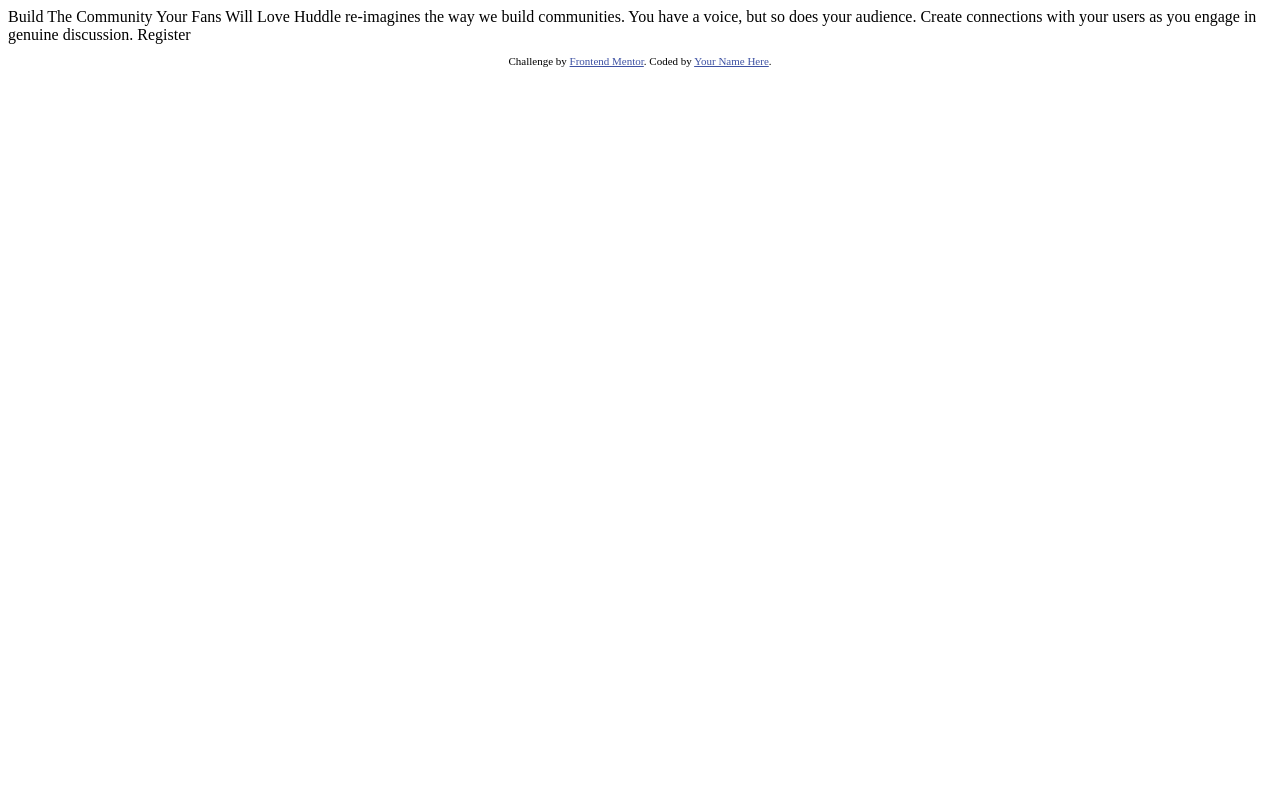
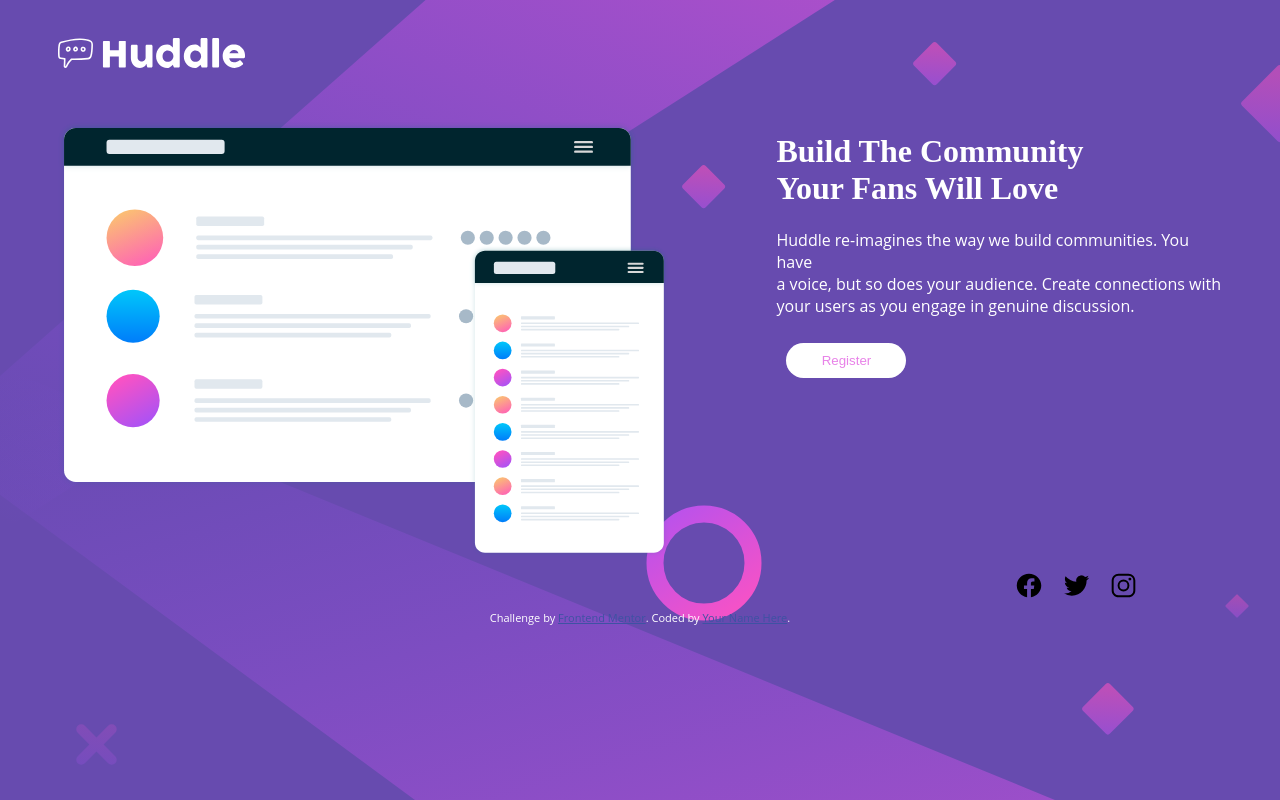
Before and after one commit to LeonNjoroge/FMCodeCh2, a plain HTML site: page huddle-landing-page-with-single-introductory-section-master/index.html in a window 1280 px wide. Drawn offline with Linux system fonts and the light colour scheme.

Commit message:
new file:   huddle-landing-page-with-single-introductory-section-master/images/logo-facebook.svg 	new file:   huddle-landing-page-with-single-introductory-section-master/images/logo-instagram.svg 	new file:   huddle-landing-page-with-single-introductory-section-master/images/logo-twitter.svg 	modified:   huddle-landing-page-with-single-introductory-section-master/index.html 	new file:   huddle-landing-page-with-single-introductory-section-master/style.css

```diff
--- a/huddle-landing-page-with-single-introductory-section-master/index.html
+++ b/huddle-landing-page-with-single-introductory-section-master/index.html
@@ -6,28 +6,64 @@
 
   <link rel="icon" type="image/png" sizes="32x32" href="./images/favicon-32x32.png">
 
+
   <title>Frontend Mentor | Huddle landing page with single introductory section</title>
 
   <!-- Feel free to remove these styles or customise in your own stylesheet 👍 -->
+  <link rel="stylesheet" href="style.css">
   <style>
     .attribution { font-size: 11px; text-align: center; }
     .attribution a { color: hsl(228, 45%, 44%); }
   </style>
 </head>
 <body>
+  <img src="images/logo.svg" class = "logo" >
+<main>
+  <div class="container">
 
+    <div class = "child-container">
+      <img src = "images/illustration-mockups.svg" class="illustration">
+    </div>
+
+  <div class ="child-container">
+    <div class = "text-area">
+    <h1 class = "heading">Build The Community <br>Your Fans Will Love</h1>
+      <p class ="text">Huddle re-imagines the way we build communities. You have <br>
+                      a voice, but so does your audience. Create connections with <br>
+                      your users as you engage in genuine discussion.
+      </p>
+      <button type="submit">Register</button>
+        </div>
+  </div>
+
+
+  </div>
+
+
+</main>
+
+
+<!--
   Build The Community Your Fans Will Love
 
   Huddle re-imagines the way we build communities. You have a voice, but so does your audience.
   Create connections with your users as you engage in genuine discussion.
 
   Register
+-->
 
   <footer>
+    <div class="icons">
+      <img src="images/logo-facebook.svg">
+      <img src="images/logo-twitter.svg">
+      <img src="images/logo-instagram.svg">
+    </div>
     <p class="attribution">
       Challenge by <a href="https://www.frontendmentor.io?ref=challenge" target="_blank">Frontend Mentor</a>.
       Coded by <a href="#">Your Name Here</a>.
     </p>
   </footer>
+
+<script src="https://kit.fontawesome.com/8d74fbc8ef.js" crossorigin="anonymous"></script>
 </body>
 </html>
--- /dev/null
+++ b/huddle-landing-page-with-single-introductory-section-master/style.css
@@ -0,0 +1,101 @@
+h1 {
+    font-family: Poppins;
+    color:white;
+    font-weight: 600;
+}
+
+p {
+    font-family: Open Sans;
+    color:white;
+    font-weight:400;
+}
+
+body{
+    background-image: url("images/bg-desktop.svg");
+    background-repeat: none;
+    background-color: hsl(257, 40%, 49%);
+    padding:20px 40px;
+
+}
+
+.logo{
+    margin-bottom: 30px;
+    height: 50px;
+}
+.illustration{
+
+    max-width: 85%;
+    margin:10px
+
+}
+.text-area{
+    margin:10px;
+
+}
+
+.container{
+    display: flex;
+
+
+
+}
+.childcontainer{
+    flex:1;
+    display: inline-block;
+
+}
+
+button{
+    background-color: white;
+    color: hsl(300, 69%, 71%);
+    padding: 10px;
+    margin:10px;
+    border-radius: 20px;
+    width: 9em;
+    border: none;
+
+}
+button:active{
+    background-color:hsl(300, 69%, 71%) ;
+
+    color: white;
+}
+
+.icons{
+    display: flex;
+    flex-direction: row;
+    max-width: 4%;
+    padding-left: 80%;
+
+
+}
+.icons img{
+    margin-left: 20px;
+
+
+}
+
+
+
+@media screen and (max-width:600px) {
+    body{
+        background-image: url("images/bg-mobile.svg");
+    }
+    .container{
+        flex-direction: column;
+    }
+    .icons{
+        max-width: 10%;
+        padding-left: 40%;
+
+
+
+    }
+    .icons img{
+        margin-left: 10px;
+
+
+    }
+
+
+}
```
Also changed, not shown: huddle-landing-page-with-single-introductory-section-master/images/logo-facebook.svg (added), huddle-landing-page-with-single-introductory-section-master/images/logo-instagram.svg (added), huddle-landing-page-with-single-introductory-section-master/images/logo-twitter.svg (added).
